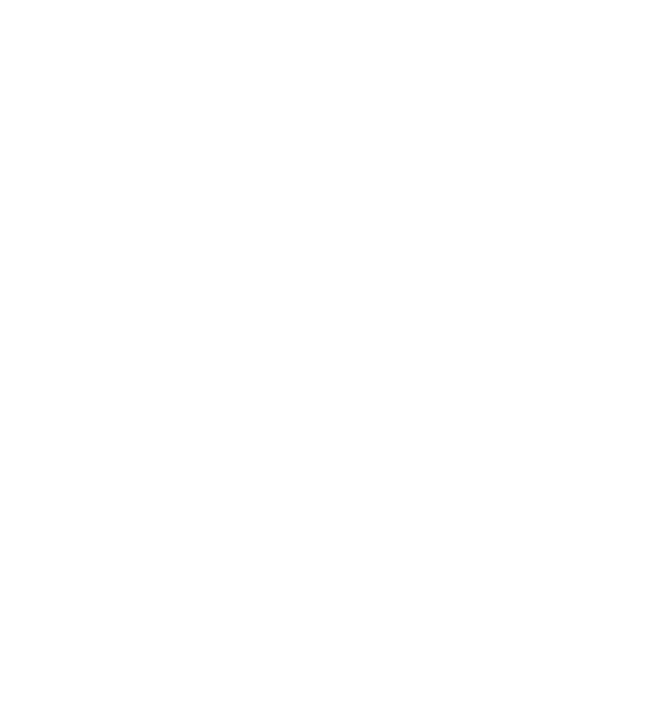
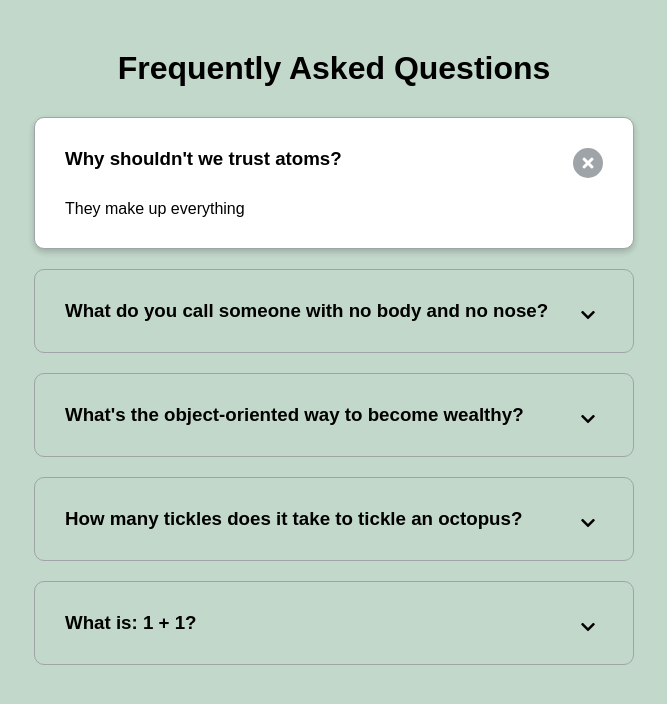
Before and after one commit to PrashantIndurkar/FAQProject, a plain HTML site: page index.html in a window 1280 px wide. Shown: the whole page, without its empty margins (306-973 px from the left). Drawn offline with Linux system fonts and the light colour scheme; a web font is replaced by a local one.

Commit message:
completed html css

```diff
--- a/index.html
+++ b/index.html
@@ -1,12 +1,82 @@
 <!DOCTYPE html>
 <html lang="en">
-<head>
-    <meta charset="UTF-8">
-    <meta http-equiv="X-UA-Compatible" content="IE=edge">
-    <meta name="viewport" content="width=device-width, initial-scale=1.0">
+  <head>
+    <meta charset="UTF-8" />
+    <meta name="viewport" content="width=device-width, initial-scale=1.0" />
+    <link rel="stylesheet" href="https://cdnjs.cloudflare.com/ajax/libs/font-awesome/5.14.0/css/all.min.css" integrity="sha512-1PKOgIY59xJ8Co8+NE6FZ+LOAZKjy+KY8iq0G4B3CyeY6wYHN3yt9PW0XpSriVlkMXe40PTKnXrLnZ9+fkDaog==" crossorigin="anonymous" />
+    <link rel="stylesheet" href="style.css" />
     <title>FAQ</title>
-</head>
-<body>
+  </head>
+  <body>
+    <h1>Frequently Asked Questions</h1>
+    <div class="faq-container">
+      <div class="faq active">
+        <h3 class="faq-title">
+          Why shouldn't we trust atoms?
+        </h3>
 
-</body>
+        <p class="faq-text">
+          They make up everything
+        </p>
+
+        <button class="faq-toggle">
+          <i class="fas fa-chevron-down"></i>
+          <i class="fas fa-times"></i>
+        </button>
+      </div>
+
+      <div class="faq">
+        <h3 class="faq-title">
+          What do you call someone with no body and no nose?
+        </h3>
+        <p class="faq-text">
+          Nobody knows.
+        </p>
+        <button class="faq-toggle">
+          <i class="fas fa-chevron-down"></i>
+          <i class="fas fa-times"></i>
+        </button>
+      </div>
+
+      <div class="faq">
+        <h3 class="faq-title">
+          What's the object-oriented way to become wealthy?
+        </h3>
+        <p class="faq-text">
+          Inheritance.
+        </p>
+        <button class="faq-toggle">
+          <i class="fas fa-chevron-down"></i>
+          <i class="fas fa-times"></i>
+        </button>
+      </div>
+
+      <div class="faq">
+        <h3 class="faq-title">
+          How many tickles does it take to tickle an octopus?
+        </h3>
+        <p class="faq-text">
+          Ten-tickles!
+        </p>
+        <button class="faq-toggle">
+          <i class="fas fa-chevron-down"></i>
+          <i class="fas fa-times"></i>
+        </button>
+      </div>
+
+      <div class="faq">
+        <h3 class="faq-title">
+          What is: 1 + 1?
+        </h3>
+        <p class="faq-text">
+          Depends on who are you asking.
+        </p>
+        <button class="faq-toggle">
+          <i class="fas fa-chevron-down"></i>
+          <i class="fas fa-times"></i>
+        </button>
+      </div>
+    </div>
+    <script src="script.js"></script>
+  </body>
 </html>
--- a/style.css
+++ b/style.css
@@ -0,0 +1,86 @@
+@import url('https://fonts.googleapis.com/css?family=Muli&display=swap');
+* {
+    box-sizing: border-box;
+  }
+
+  body {
+    font-family: 'Muli', sans-serif;
+    background-color: #c2d8cb;
+  }
+
+  h1 {
+    margin: 50px 0 30px;
+    text-align: center;
+  }
+
+  .faq-container {
+    max-width: 600px;
+    margin: 0 auto;
+  }
+
+  .faq {
+    background-color: transparent;
+    border: 1px solid #9fa4a8;
+    border-radius: 10px;
+    margin: 20px 0;
+    padding: 30px;
+    position: relative;
+    overflow: hidden;
+    transition: 0.3s ease;
+  }
+
+  .faq.active {
+    background-color: #fff;
+    box-shadow: 0 3px 6px rgba(0, 0, 0, 0.1), 0 3px 6px rgba(0, 0, 0, 0.1);
+  }
+
+  .faq-title {
+    margin: 0 35px 0 0;
+  }
+
+  .faq-text {
+    display: none;
+    margin: 30px 0 0;
+  }
+
+  .faq.active .faq-text {
+    display: block;
+  }
+
+  .faq-toggle {
+    background-color: transparent;
+    border: 0;
+    border-radius: 50%;
+    cursor: pointer;
+    display: flex;
+    align-items: center;
+    justify-content: center;
+    font-size: 16px;
+    padding: 0;
+    position: absolute;
+    top: 30px;
+    right: 30px;
+    height: 30px;
+    width: 30px;
+  }
+
+  .faq-toggle:focus {
+    outline: 0;
+  }
+
+  .faq-toggle .fa-times {
+    display: none;
+  }
+
+  .faq.active .faq-toggle .fa-times {
+    color: #fff;
+    display: block;
+  }
+
+  .faq.active .faq-toggle .fa-chevron-down {
+    display: none;
+  }
+
+  .faq.active .faq-toggle {
+    background-color: #9fa4a8;
+  }
```
